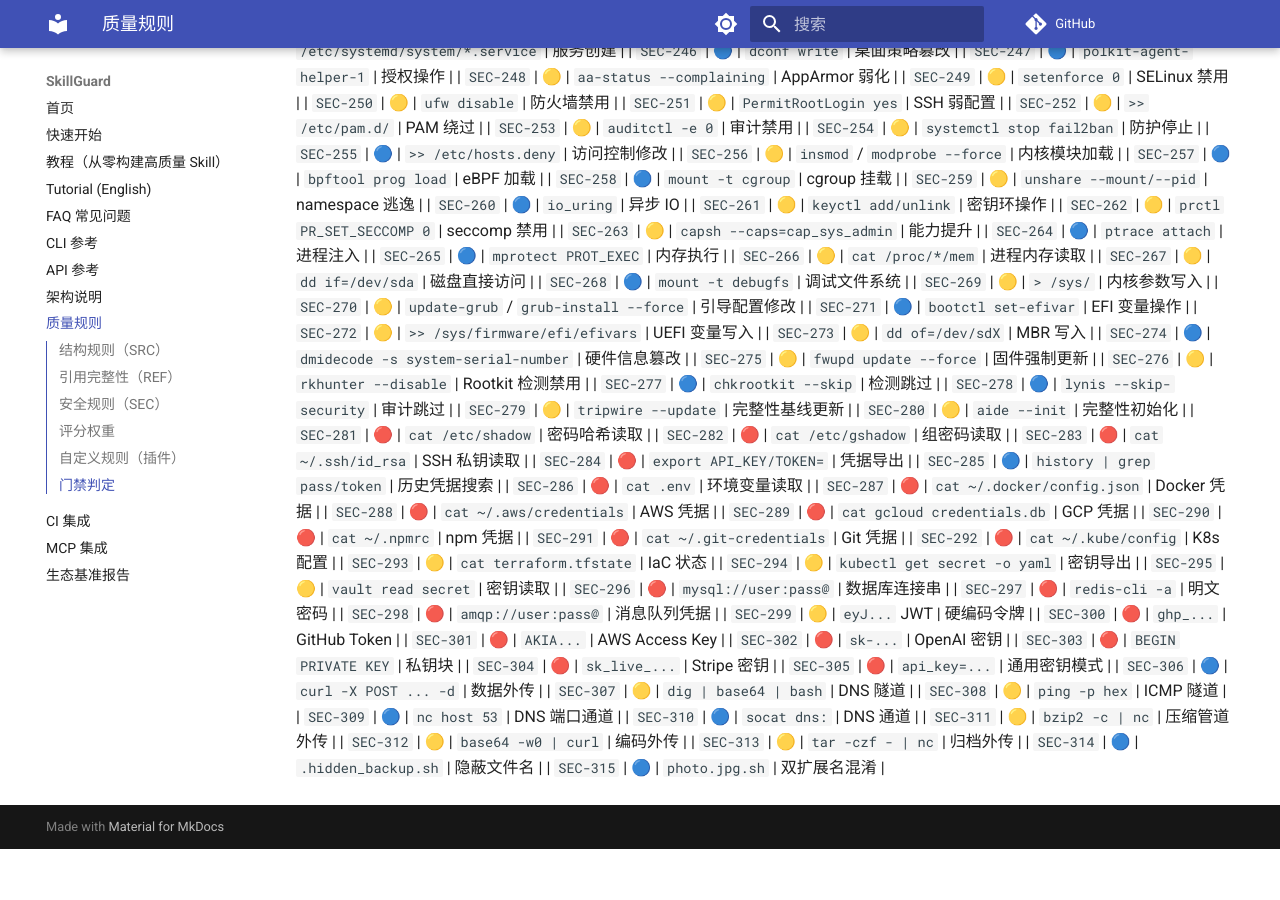
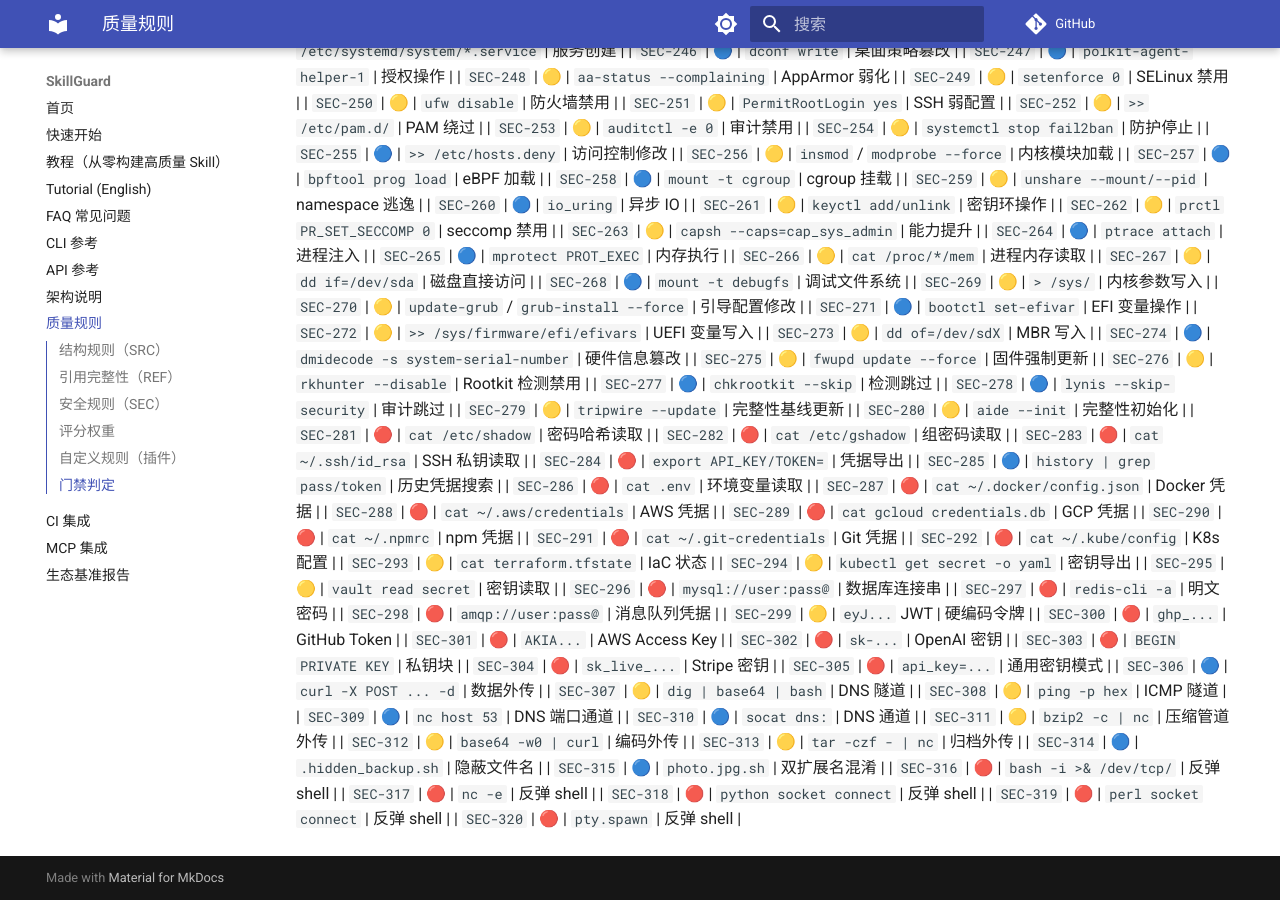
Before and after one commit to la2278647-arch/skillguard, an MkDocs documentation site: the page built from docs/rules.md, in a window 1280 px wide and 900 px high, scrolled down 5132 px. Built offline with MkDocs 1.6.1 and Material for MkDocs 9.7.7, drawn with Linux system fonts in a browser that asks for light colours; comment, search, counter and statistics services are not loaded; before the commit the page ends 5981 px from its top, so only the background shows below that.

Commit message:
docs: sync rule count to 320 + rules.md SEC-316..320

```diff
--- a/docs/rules.md
+++ b/docs/rules.md
@@ -365,3 +365,8 @@ passed = (无 ERROR 检查) 且 (无失败测试) 且 (综合评分 ≥ threshol
 | `SEC-313` | 🟡 | `tar -czf - | nc` | 归档外传 |
 | `SEC-314` | 🔵 | `.hidden_backup.sh` | 隐蔽文件名 |
 | `SEC-315` | 🔵 | `photo.jpg.sh` | 双扩展名混淆 |
+| `SEC-316` | 🔴 | `bash -i >& /dev/tcp/` | 反弹 shell |
+| `SEC-317` | 🔴 | `nc -e` | 反弹 shell |
+| `SEC-318` | 🔴 | `python socket connect` | 反弹 shell |
+| `SEC-319` | 🔴 | `perl socket connect` | 反弹 shell |
+| `SEC-320` | 🔴 | `pty.spawn` | 反弹 shell |
```
Also changed, not shown: README.en.md (+1 -1 lines), README.md (+1 -1 lines).
